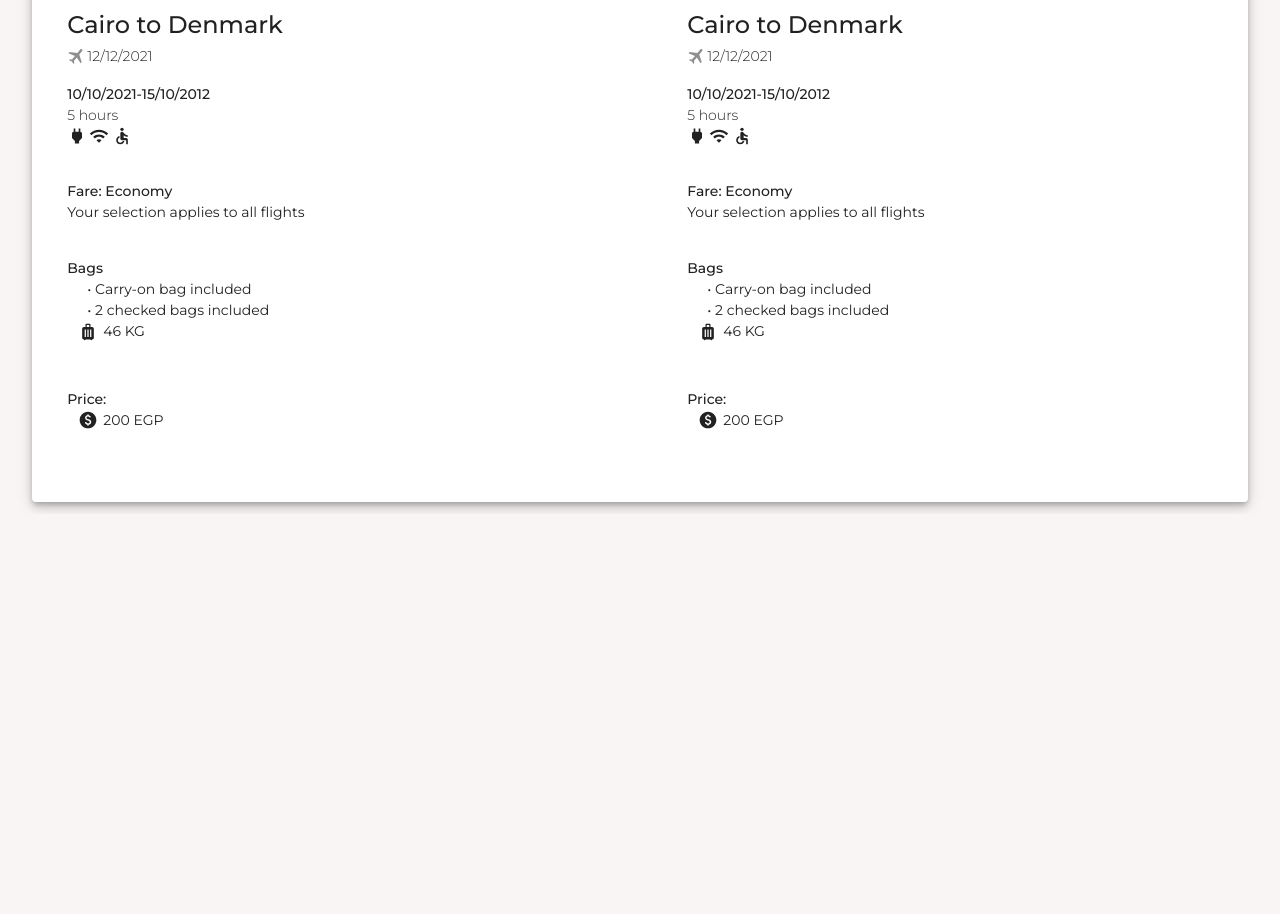
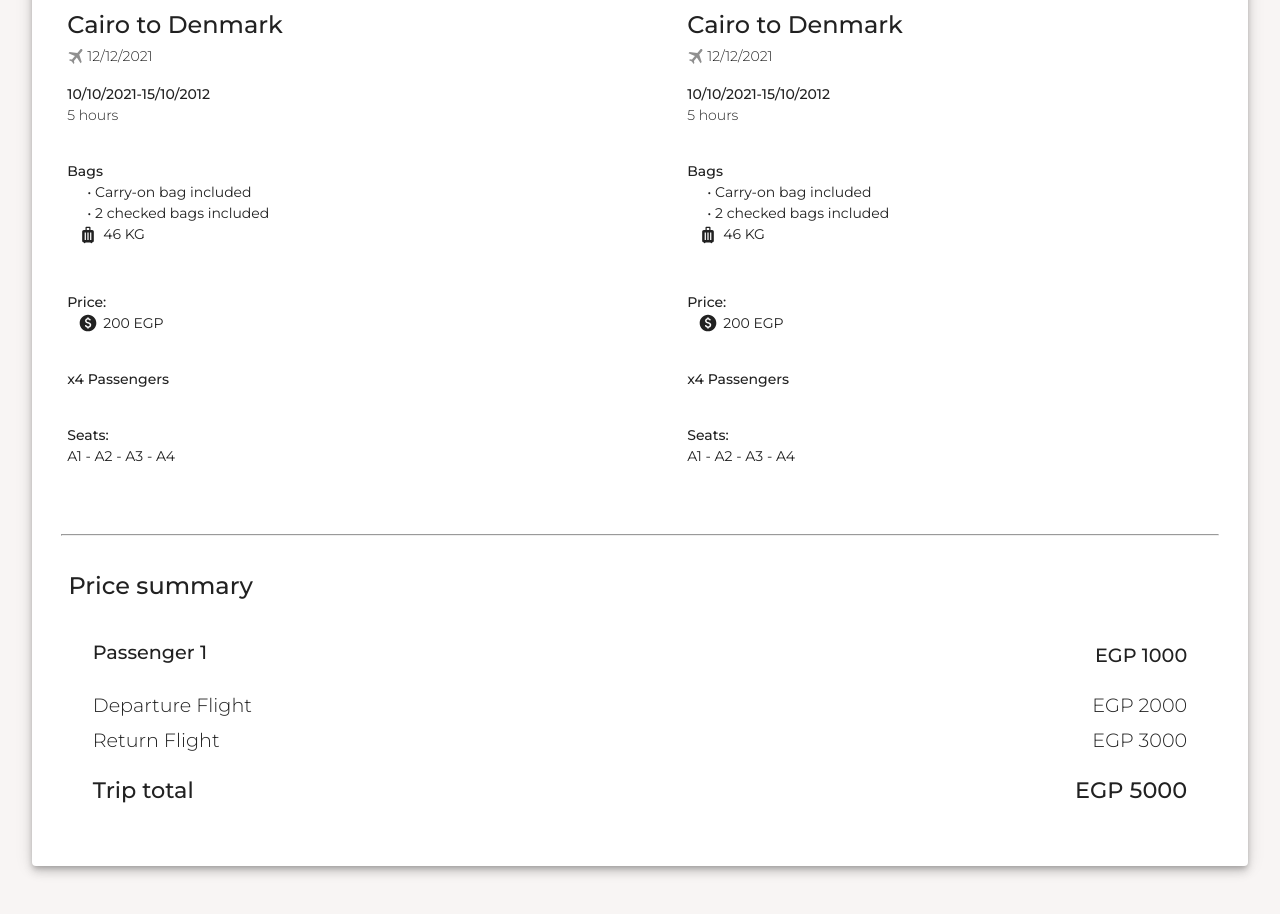
Before and after one commit to advanced-computer-lab/HNFEY, a React (Create React App) app in the folder client/: page /summary in a window 1280 px wide. Shown: the part 400-1314 px from the top of the page. Before the commit the page ends 914 px from the top, so only its background shows below. Built offline with nearby package versions, Linux system fonts and the light colour scheme.

Commit message:
add in summary

```diff
--- a/client/src/components/ConfirmationSummary/ConfirmationSummary.js
+++ b/client/src/components/ConfirmationSummary/ConfirmationSummary.js
@@ -1,17 +1,17 @@
 import React from "react";
-import { Container, Grid, Paper, Typography, Tooltip } from "@material-ui/core";
-import ArrowForwardIcon from "@mui/icons-material/ArrowForward";
-import ArrowForwardIosIcon from "@mui/icons-material/ArrowForwardIos";
-import CheckIcon from "@mui/icons-material/Check";
+import {
+  Container,
+  Grid,
+  Paper,
+  Typography,
+  Tooltip,
+  Button,
+} from "@material-ui/core";
 import FlightIcon from "@mui/icons-material/Flight";
 import moment from "moment";
-import getTimeDifference from "../../utils/time";
-import PowerIcon from "@mui/icons-material/Power";
-import WifiIcon from "@mui/icons-material/Wifi";
-import AccessibleIcon from "@mui/icons-material/Accessible";
+//import getTimeDifference from "../../utils/time";
 import LuggageIcon from "@mui/icons-material/Luggage";
 import PaidRoundedIcon from "@mui/icons-material/PaidRounded";
-import AccessTimeFilledIcon from "@mui/icons-material/AccessTimeFilled";
 
 const ConfirmationSummary = () => {
   return (
@@ -125,7 +125,7 @@ const ConfirmationSummary = () => {
                     margin: "1% 0% 1% 3%",
                   }}
                 >
-                  12/12/2021
+                  {moment().format("DD-MM-YYYY")} {/* today's date* */}
                 </Typography>
               </div>
             </Grid>
@@ -215,47 +215,6 @@ const ConfirmationSummary = () => {
                   flight.arrivalDateTime
                 )} */}
                     5 hours
-                  </Typography>
-                  <div style={{ display: "flex", flexDirection: "row" }}>
-                    <Tooltip title="Power">
-                      <PowerIcon
-                        fontSize="small"
-                        style={{ marginRight: "0.2%" }}
-                      />
-                    </Tooltip>
-                    <Tooltip title="Wifi">
-                      <WifiIcon
-                        fontSize="small"
-                        style={{ marginInline: "0.2%" }}
-                      />
-                    </Tooltip>
-                    <Tooltip title="Accessible">
-                      <AccessibleIcon
-                        fontSize="small"
-                        style={{ marginInline: "0.2%" }}
-                      />
-                    </Tooltip>
-                  </div>
-                </div>
-                <div
-                  style={{
-                    display: "flex",
-                    flexDirection: "column",
-                    margin: "0% 4% 6%",
-                  }}
-                >
-                  <Typography
-                    variant="body1"
-                    style={{ fontSize: "0.875rem", fontWeight: 500 }}
-                  >
-                    Fare: Economy
-                    {/* {fare} */}
-                  </Typography>
-                  <Typography
-                    variant="body1"
-                    style={{ fontSize: "0.875rem", fontWeight: 400 }}
-                  >
-                    Your selection applies to all flights
                   </Typography>
                 </div>
 
@@ -354,6 +313,51 @@ const ConfirmationSummary = () => {
                     </Typography>
                   </div>
                 </div>
+                <div
+                  style={{
+                    display: "flex",
+                    flexDirection: "column",
+                    margin: "0% 4% 6%",
+                  }}
+                >
+                  <Typography
+                    display="inline"
+                    ariant="body1"
+                    style={{
+                      fontSize: "0.875rem",
+                      fontWeight: 500,
+                    }}
+                  >
+                    x4 Passengers
+                  </Typography>
+                </div>
+                <div
+                  style={{
+                    display: "flex",
+                    flexDirection: "column",
+                    margin: "0% 4% 6%",
+                  }}
+                >
+                  <Typography
+                    display="inline"
+                    ariant="body1"
+                    style={{
+                      fontSize: "0.875rem",
+                      fontWeight: 500,
+                    }}
+                  >
+                    Seats:
+                  </Typography>
+                  <Typography
+                    variant="body1"
+                    style={{
+                      fontSize: "0.875rem",
+                      fontWeight: 400,
+                    }}
+                  >
+                    A1 - A2 - A3 - A4
+                  </Typography>
+                </div>
               </div>
             </Grid>
             <Grid item md={6}>
@@ -434,47 +438,6 @@ const ConfirmationSummary = () => {
                   flight.arrivalDateTime
                 )} */}
                     5 hours
-                  </Typography>
-                  <div style={{ display: "flex", flexDirection: "row" }}>
-                    <Tooltip title="Power">
-                      <PowerIcon
-                        fontSize="small"
-                        style={{ marginRight: "0.2%" }}
-                      />
-                    </Tooltip>
-                    <Tooltip title="Wifi">
-                      <WifiIcon
-                        fontSize="small"
-                        style={{ marginInline: "0.2%" }}
-                      />
-                    </Tooltip>
-                    <Tooltip title="Accessible">
-                      <AccessibleIcon
-                        fontSize="small"
-                        style={{ marginInline: "0.2%" }}
-                      />
-                    </Tooltip>
-                  </div>
-                </div>
-                <div
-                  style={{
-                    display: "flex",
-                    flexDirection: "column",
-                    margin: "0% 4% 6%",
-                  }}
-                >
-                  <Typography
-                    variant="body1"
-                    style={{ fontSize: "0.875rem", fontWeight: 500 }}
-                  >
-                    Fare: Economy
-                    {/* {fare} */}
-                  </Typography>
-                  <Typography
-                    variant="body1"
-                    style={{ fontSize: "0.875rem", fontWeight: 400 }}
-                  >
-                    Your selection applies to all flights
                   </Typography>
                 </div>
 
@@ -573,9 +536,212 @@ const ConfirmationSummary = () => {
                     </Typography>
                   </div>
                 </div>
+                <div
+                  style={{
+                    display: "flex",
+                    flexDirection: "column",
+                    margin: "0% 4% 6%",
+                  }}
+                >
+                  <Typography
+                    display="inline"
+                    ariant="body1"
+                    style={{
+                      fontSize: "0.875rem",
+                      fontWeight: 500,
+                    }}
+                  >
+                    x4 Passengers
+                  </Typography>
+                </div>
+                <div
+                  style={{
+                    display: "flex",
+                    flexDirection: "column",
+                    margin: "0% 4% 6%",
+                  }}
+                >
+                  <Typography
+                    display="inline"
+                    ariant="body1"
+                    style={{
+                      fontSize: "0.875rem",
+                      fontWeight: 500,
+                    }}
+                  >
+                    Seats:
+                  </Typography>
+                  <Typography
+                    variant="body1"
+                    style={{
+                      fontSize: "0.875rem",
+                      fontWeight: 400,
+                    }}
+                  >
+                    A1 - A2 - A3 - A4
+                  </Typography>
+                </div>
               </div>
             </Grid>
           </Grid>
+          <hr style={{ width: "95%" }} />
+          <div
+            style={{
+              display: "flex",
+              flexDirection: "column",
+              marginBottom: "5%",
+            }}
+          >
+            <Typography
+              variant="body1"
+              display="inline"
+              style={{
+                margin: "2% 3% 3%",
+                fontSize: "1.5rem",
+                fontWeight: 500,
+              }}
+            >
+              Price summary
+            </Typography>
+            {/* {[...Array(Number(passengers)).keys()].map((passenger, i) => ( */}
+            <div>
+              {/* <div key={i}> */}
+              <div
+                style={{
+                  margin: "0% 5% 0%",
+                  display: "flex",
+                  flexDirection: "row",
+                  marginBottom: "2%",
+                }}
+              >
+                <Typography
+                  variant="h4"
+                  style={{
+                    fontSize: "1.2rem",
+                    fontWeight: 500,
+                    flexGrow: 1,
+                  }}
+                >
+                  Passenger 1
+                </Typography>
+                <Typography
+                  style={{
+                    fontSize: "1.2rem",
+                    fontWeight: 500,
+                  }}
+                >
+                  EGP 1000
+                  {/* {""}
+                  {departingFlight.price + returnFlight.price} */}
+                </Typography>
+              </div>
+              <div
+                style={{
+                  margin: "1% 5% 0%",
+                  display: "flex",
+                  flexDirection: "row",
+                  marginBottom: "1%",
+                }}
+              >
+                <Typography
+                  variant="h4"
+                  style={{
+                    fontSize: "1.2rem",
+                    fontWeight: 300,
+                    flexGrow: 1,
+                  }}
+                >
+                  Departure Flight
+                </Typography>
+                <Typography
+                  variant="h4"
+                  style={{
+                    fontSize: "1.2rem",
+                    fontWeight: 300,
+                  }}
+                >
+                  EGP 2000
+                  {/* {departingFlight.price} */}
+                </Typography>
+              </div>
+              <div
+                style={{
+                  margin: "1% 5% 0%",
+                  display: "flex",
+                  flexDirection: "row",
+                  marginBottom: "1%",
+                }}
+              >
+                <Typography
+                  variant="h4"
+                  style={{
+                    fontSize: "1.2rem",
+                    fontWeight: 300,
+                    flexGrow: 1,
+                  }}
+                >
+                  Return Flight
+                </Typography>
+                <Typography
+                  variant="h4"
+                  style={{
+                    fontSize: "1.2rem",
+                    fontWeight: 300,
+                  }}
+                >
+                  EGP 3000
+                  {/* {returnFlight.price} */}
+                </Typography>
+              </div>
+            </div>
+            {/* ))} */}
+            <div
+              style={{
+                margin: "1% 5% 1%",
+                display: "flex",
+                flexDirection: "row",
+                marginBottom: "5%",
+              }}
+            >
+              <Typography
+                variant="h4"
+                style={{
+                  fontSize: "1.4rem",
+                  fontWeight: 500,
+                  flexGrow: 1,
+                }}
+              >
+                Trip total
+              </Typography>
+              <Typography
+                variant="h4"
+                style={{
+                  fontSize: "1.4rem",
+                  fontWeight: 500,
+                }}
+              >
+                EGP 5000
+                {/* {(departingFlight.price + returnFlight.price) * passengers} */}
+              </Typography>
+            </div>
+            {/* <div
+              style={{
+                display: "flex",
+                alignItems: "center",
+                margin: "0% 10% 5%",
+              }}
+            >
+              <Button
+                type="submit"
+                onClick={submit}
+                style={{ width: 500 }}
+                variant="contained"
+                color="primary"
+              >
+                Check out
+              </Button>
+            </div> */}
+          </div>
         </Paper>
       </Container>
     </div>
```
Also changed, not shown: 1 other file (tests, documents, lock files or other folders).
